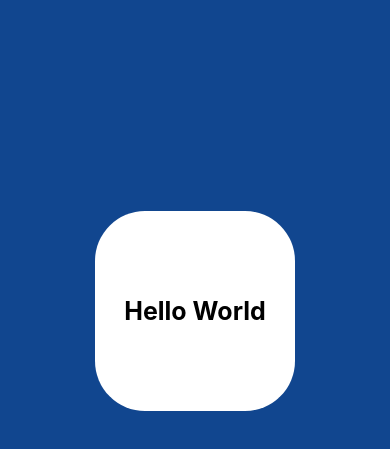
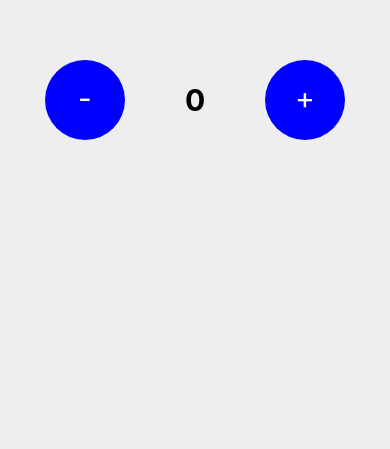
Before and after one commit to ErMapsh/react-native-CLI, a React Native app: screen / in a window 390 px wide. Shown: the part 111-560 px from the top of the page. Built offline with nearby package versions, Linux system fonts and the light colour scheme.

Commit message:
use hook as useState

```diff
--- a/App.js
+++ b/App.js
@@ -1,22 +1,56 @@
 import React, {useState} from 'react';
-import {style} from './style';
-import {Text, View, StatusBar} from 'react-native';
+import {Text, View, StatusBar, TouchableOpacity} from 'react-native';
+import {styles} from './style';
 
 export default function App() {
-  const [text, settext] = useState(null);
-  const [info, setinfo] = useState(null);
+  const [counter, setcounter] = useState(0);
+  const [flag, setflag] = useState(false)
+
+  const plus = () => {
+    // console.log("Addition");
+    setcounter(counter + 1);
+    setflag(false);
+  };
+  const minus = () => {
+    if (counter > 0) {
+      setcounter(counter - 1);
+      setflag(false);
+      // console.log("minus");
+    }else{
+      console.log("Value must greater than 1");
+      setflag(true);
+    }
+  };
   return (
-    // we can also write style like this, but we need our work clean, so we must need to use stylesheet as option
-    <View style={style.container}>
-      {/* --------if we dont want status bar, means we want full screen then we use display poperty of statusbar--------*/}
-      {/* <StatusBar hidden={true}/>   */}
-      {/* --------if we want status color should change then we can use background poperty of statusbar-------- */}
+    <>
+    <View style={styles.container}>
       <StatusBar backgroundColor={'#041562'} />
-      <View style={style.box}>
-        <Text style={style.Text}>Hello World</Text>
-      </View>
+
+      {/* minus */}
+      <TouchableOpacity
+        onPress={() => {
+          minus();
+        }}>
+        <View>
+          <Text style={styles.button}>-</Text>
+        </View>
+      </TouchableOpacity>
+
+      <Text style={styles.Text}>{counter}</Text>
+
+      {/* plus */}
+      <TouchableOpacity
+        onPress={() => {
+          plus();
+        }}>
+        <View>
+          <Text style={styles.button}>+</Text>
+        </View>
+      </TouchableOpacity>
     </View>
+    <View style={styles.container}>
+      {flag &&<Text style={styles.Text}>Value must greater than 1</Text>}
+    </View>
+    </>
   );
 }
-
-// creating styles poperties and using
--- a/style.js
+++ b/style.js
@@ -1,32 +1,33 @@
-import { StyleSheet } from "react-native";
+import {StyleSheet} from 'react-native';
 
-const style = StyleSheet.create({
-    box: {
-      width: 200,
-      height: 200,
-      backgroundColor: 'white',
-      borderRadius: 50,
-      justifyContent: 'center',
+const styles = StyleSheet.create({
+
+  container: {
+    display: 'flex',
+    flex: 1,
+    justifyContent: 'space-around',
+    alignItems: 'center',
+    flexDirection: 'row',
+    padding: 15,
+    backgroundColor: '#EEEEEE',
+  },
+  button: {
+    backgroundColor: 'blue',
+    color: 'white',
+    padding: 20,
+    borderRadius:50,
+    fontSize: 30,
+    width: 80,
+    height: 80,
+    textAlign: 'center',
   },
   Text: {
     textAlign: 'center',
     fontWeight: 'bold',
-      fontSize: 25,
+    fontSize: 30,
     color: 'black',
   },
-    container: {
-      display: 'flex',
-      flex: 1,
-      justifyContent: 'center',
-      alignItems: 'center',
-      padding: 15,
-      backgroundColor: '#11468F',
-    },
-    border: {
-      borderColor: 'black',
-      borderRadius: 50,
-      backgroundColor: 'white',
-    },
+
 });
 
-  export {style};
+export {styles};
```
Lines whose indentation alone changed are shown as unchanged.
